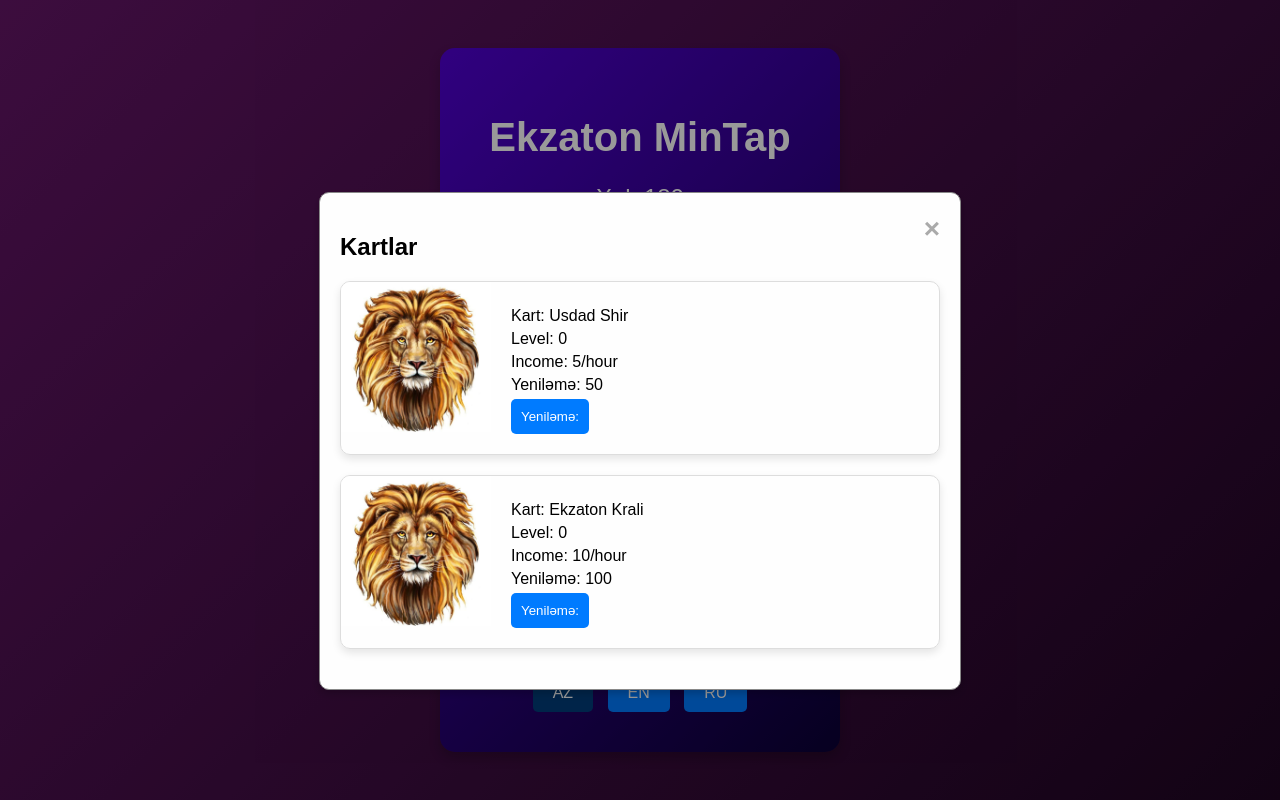
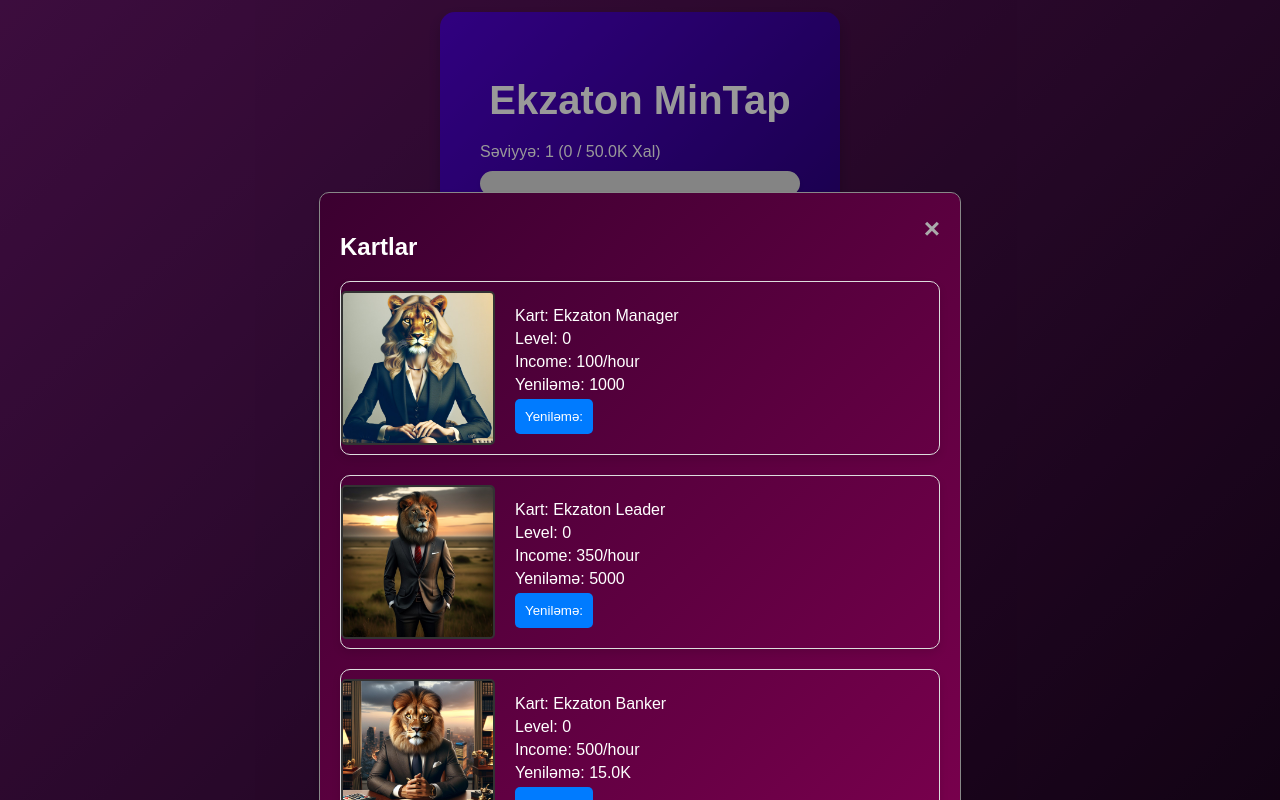
Before and after one commit to Maga10900/Ekzaton-Game, a plain HTML site: page index.html in a window 1280 px wide. Both pictures are taken after a click on the button "Kartlara Bax". Drawn offline with Linux system fonts and the light colour scheme.

Commit message:
EKZATON GAME CMT

```diff
--- a/index.html
+++ b/index.html
@@ -9,12 +9,17 @@
 <body>
     <div class="container">
         <h1 id="game-title">Ekzaton MinTap</h1>
+        <div class="progress-bar-container">
+            <p id="level-info">Səviyyə: 1 (0 / 50,000 Xal)</p>
+            <div class="progress-bar">
+                <div class="progress-bar-fill" id="progress-bar-fill"></div>
+            </div>
+        </div>
         <p id="score">Xal: 0</p>
         <p id="income">Saatlıq Gəlir: 0</p>
         <button id="click-button"></button>
         <br><br>
-        <button id="upgrade-button">+1 Xal Artırma </button>
-        <!-- <p id="level">Səviyyə: 0</p> -->
+        <button id="upgrade-button">+1 Xal Artırma</button>
         <button id="cards-button">Kartlara Bax</button>
         <div class="language-selector">
             <button id="lang-az" class="active">AZ</button>
@@ -23,7 +28,6 @@
         </div>
     </div>
 
-    <!-- Kartlar səhifəsi üçün modal -->
     <div id="cards-modal" class="modal">
         <div class="modal-content">
             <span id="close-modal" class="close">&times;</span>
--- a/script.js
+++ b/script.js
@@ -1,11 +1,18 @@
 let score = 0;
 let pointsPerClick = 1;
 let upgradeCost = 100;
-let hourlyIncome = 100000;
+let hourlyIncome = 359;
+let level = 1;
+let levelThreshold = 50000;
+let levelReward = 15000;
+let accumulatedScore = 0;
 
 let cards = [
-    { id: 1, name: "Usdad Shir", image: "EkzatonPH.jpg", level: 0, income: 5, upgradeCost: 50, startPrice: 100 },
-    { id: 2, name: "Ekzaton Krali", image: "EkzatonPH.jpg", level: 0, income: 10, upgradeCost: 100, startPrice: 200 },
+    { id: 1, name: "Ekzaton Manager", image: "NFT_1.jpg", level: 0, income: 100, upgradeCost: 1000},
+    { id: 2, name: "Ekzaton Leader", image: "NFT_2.jpg", level: 0, income: 350, upgradeCost: 5000},
+    { id: 3, name: "Ekzaton Banker", image: "NFT_3.jpg", level: 0, income: 500, upgradeCost: 15000},
+    { id: 4, name: "Ekzaton Advizor", image: "NFT_4.jpg", level: 0, income: 150, upgradeCost: 2500},
+    { id: 5, name: "Ekzaton Community", image: "NFT_5.jpg", level: 0, income: 1500, upgradeCost: 50000},
 ];
 
 const scoreDisplay = document.getElementById('score');
@@ -17,8 +24,9 @@ const cardsContainer = document.getElementById('cards');
 const cardsButton = document.getElementById('cards-button');
 const cardsModal = document.getElementById('cards-modal');
 const closeModal = document.getElementById('close-modal');
+const progressBarFill = document.getElementById('progress-bar-fill');
+const levelInfo = document.getElementById('level-info');
 
-// Dil məlumatları
 const translations = {
     az: {
         title: 'Ekzaton MinTap',
@@ -28,6 +36,7 @@ const translations = {
         card: 'Kart: ',
         cardUpgrade: 'Yeniləmə: ',
         cardsButton: 'Kartlara Bax',
+        levelInfo: 'Səviyyə: ',
     },
     en: {
         title: 'Ekzaton MinTap',
@@ -37,6 +46,7 @@ const translations = {
         card: 'Card: ',
         cardUpgrade: 'Upgrade: ',
         cardsButton: 'View Cards',
+        levelInfo: 'Level: ',
     },
     ru: {
         title: 'Ekzaton MinTap',
@@ -46,6 +56,7 @@ const translations = {
         card: 'Карта: ',
         cardUpgrade: 'Обновить: ',
         cardsButton: 'Посмотри на карты',
+        levelInfo: 'Уровень: ',
     }
 };
 
@@ -61,6 +72,7 @@ function setLanguage(lang) {
     upgradeButton.textContent = `${trans.upgrade}${formatNumber(upgradeCost)}`;
     incomeDisplay.textContent = `${trans.income}${formatNumber(hourlyIncome)}`;
     cardsButton.textContent = trans.cardsButton;
+    levelInfo.textContent = `${trans.levelInfo}${level} (${formatNumber(score)} / ${formatNumber(levelThreshold)} Xal)`;
     renderCards(lang);
 }
 
@@ -72,7 +84,7 @@ function renderCards(lang) {
         cardDiv.className = 'card';
 
         const cardImg = document.createElement('img');
-        cardImg.src = `Images/${card.image}`; // Şəkil yolunu düzəldin
+        cardImg.src = `Images/${card.image}`;
         cardImg.alt = card.name;
 
         const cardContent = document.createElement('div');
@@ -85,10 +97,10 @@ function renderCards(lang) {
         cardLevel.textContent = `Level: ${card.level}`;
 
         const cardIncome = document.createElement('p');
-        cardIncome.textContent = `Income: ${card.income}/hour`;
+        cardIncome.textContent = `Income: ${formatNumber(card.income)}/hour`;
 
         const cardUpgradeCost = document.createElement('p');
-        cardUpgradeCost.textContent = `${trans.cardUpgrade} ${card.upgradeCost}`;
+        cardUpgradeCost.textContent = `${trans.cardUpgrade} ${formatNumber(card.upgradeCost)}`;
 
         const cardUpgradeButton = document.createElement('button');
         cardUpgradeButton.textContent = `${trans.cardUpgrade}`;
@@ -119,16 +131,14 @@ function upgradeCard(cardId) {
     }
 }
 
-function updateHourlyIncome() {
-    hourlyIncome = cards.reduce((sum, card) => sum + card.income, 0);
-}
-
 function updateDisplay() {
     const lang = document.querySelector('.language-selector .active').id.split('-')[1];
     const trans = translations[lang];
     scoreDisplay.textContent = `${trans.score}${formatNumber(score)}`;
     incomeDisplay.textContent = `${trans.income}${formatNumber(hourlyIncome)}`;
     upgradeButton.textContent = `${trans.upgrade}${formatNumber(upgradeCost)}`;
+    levelInfo.textContent = `${trans.levelInfo}${level} (${formatNumber(score)} / ${formatNumber(levelThreshold)} Xal)`;
+    updateProgressBar();
     renderCards(lang);
 }
 
@@ -145,10 +155,32 @@ function calculateUpgradeCost(level) {
 }
 
 function formatNumber(number) {
-    if (number >= 1e9) return (number / 1e9).toFixed(1) + 'B';
-    if (number >= 1e6) return (number / 1e6).toFixed(1) + 'M';
-    if (number >= 1e4) return (number / 1e3).toFixed(1) + 'K';
-    return number;
+    if (number < 1e4) return number.toString(); // 1,000 - 9,999 formatında
+    if (number >= 1e33) return (number / 1e33).toFixed(1) + 'AG'; // AG
+    if (number >= 1e30) return (number / 1e30).toFixed(1) + 'AF'; // AF
+    if (number >= 1e27) return (number / 1e27).toFixed(1) + 'AD'; // AD
+    if (number >= 1e24) return (number / 1e24).toFixed(1) + 'AC'; // AC
+    if (number >= 1e21) return (number / 1e21).toFixed(1) + 'AB'; // AB
+    if (number >= 1e18) return (number / 1e18).toFixed(1) + 'A'; // A
+    if (number >= 1e15) return (number / 1e15).toFixed(1) + 'Q'; // Quadrillion
+    if (number >= 1e12) return (number / 1e12).toFixed(1) + 'T'; // Trillion
+    if (number >= 1e9) return (number / 1e9).toFixed(1) + 'B'; // Billion
+    if (number >= 1e6) return (number / 1e6).toFixed(1) + 'M'; // Million
+    if (number >= 1e4) return (number / 1e3).toFixed(1) + 'K'; // Thousand
+    return number.toString(); // Format smaller numbers
+}
+
+function updateProgressBar() {
+    const progress = (score / levelThreshold) * 100;
+    progressBarFill.style.width = `${progress}%`;
+
+    if (score >= levelThreshold) {
+        level++;
+        score += levelReward;
+        levelThreshold *= 5;
+        levelReward *= 2;
+        updateDisplay();
+    }
 }
 
 function animateClick(event, points) {
@@ -213,9 +245,10 @@ document.getElementById('lang-ru').addEventListener('click', () => setLanguage('
 
 setLanguage('az');
 
-// Saatlıq gəlir qazanılması
 setInterval(() => {
-    let secondIncome = hourlyIncome / 3600; // Saatlıq gəliri saniyeye bölmək
-    score += Math.floor(secondIncome); // Hər saniye gəliri xal əlavə etmək
+    let secondIncome = hourlyIncome / 3600;
+    accumulatedScore += secondIncome;
+    score += Math.floor(accumulatedScore);
+    accumulatedScore -= Math.floor(accumulatedScore); // Tam hissəni çıxırıq
     updateDisplay();
 }, 1000);
--- a/styles.css
+++ b/styles.css
@@ -148,15 +148,18 @@ h1 {
 }
 
 .modal-content {
-    background-color: #fefefe;
-    margin: 15% auto; /* Modal mərkəzə yerləşdirilsin */
+    background: linear-gradient(135deg, #3b0030, #8e0057); /* Kartlar pəncərəsinin arxa fonu üçün uyğun ton */
+    margin: 15% auto;
     padding: 20px;
     border: 1px solid #888;
-    width: 80%; /* Modalın genişliyi */
-    max-width: 600px; /* Maksimum genişlik */
-    border-radius: 10px; /* Küncləri yuvarlat */
-    box-shadow: 0 4px 8px rgba(0, 0, 0, 0.2); /* Kölgə */
+    width: 80%;
+    max-width: 600px;
+    border-radius: 10px;
+    box-shadow: 0 4px 8px rgba(0, 0, 0, 0.2);
+    color: white;
 }
+
+
 
 
 .close {
@@ -180,13 +183,18 @@ h1 {
     border-radius: 10px;
     overflow: hidden;
     box-shadow: 0 4px 8px rgba(0, 0, 0, 0.1);
+    align-items: center; /* Mərkəzdə düzəldir */
+    justify-content: center; /* Mərkəzdə düzəldir */
 }
 
 .card img {
-    width: 150px;
-    height: 150px;
-    object-fit: cover;
+    width: 150px; /* Şəkil eni */
+    height: 150px; /* Şəkil hündürlüyü */
+    object-fit: cover; /* Şəkilin çərçivəyə uyğun gəlməsini təmin edir */
+    border: 2px solid #333; /* Dördbucaq çərçivə */
+    border-radius: 5px; /* Çərçivənin kənarlarını yumşaldır */
 }
+
 
 .card-content {
     padding: 20px;
@@ -214,3 +222,30 @@ h1 {
 .card-content button:active {
     transform: scale(0.95);
 }
+.progress-bar-container {
+    margin-top: 20px;
+    text-align: left;
+    color: #ffffff;
+}
+
+.progress-bar {
+    width: 100%;
+    height: 25px;
+    background-color: #ddd;
+    border-radius: 15px;
+    overflow: hidden;
+    box-shadow: 0 2px 4px rgba(0, 0, 0, 0.1);
+}
+
+.progress-bar-fill {
+    height: 100%;
+    width: 0;
+    background: linear-gradient(90deg, #b5b516, #308f0b);
+    border-radius: 15px 0 0 15px;
+    transition: width 0.3s ease;
+}
+
+#level-info {
+    font-size: 1rem;
+    margin-bottom: 10px;
+}
```
Also changed, not shown: Images/NFT_1.jpg (added), Images/NFT_2.jpg (added), Images/NFT_3.jpg (added), Images/NFT_4.jpg (added), Images/NFT_5.jpg (added).
